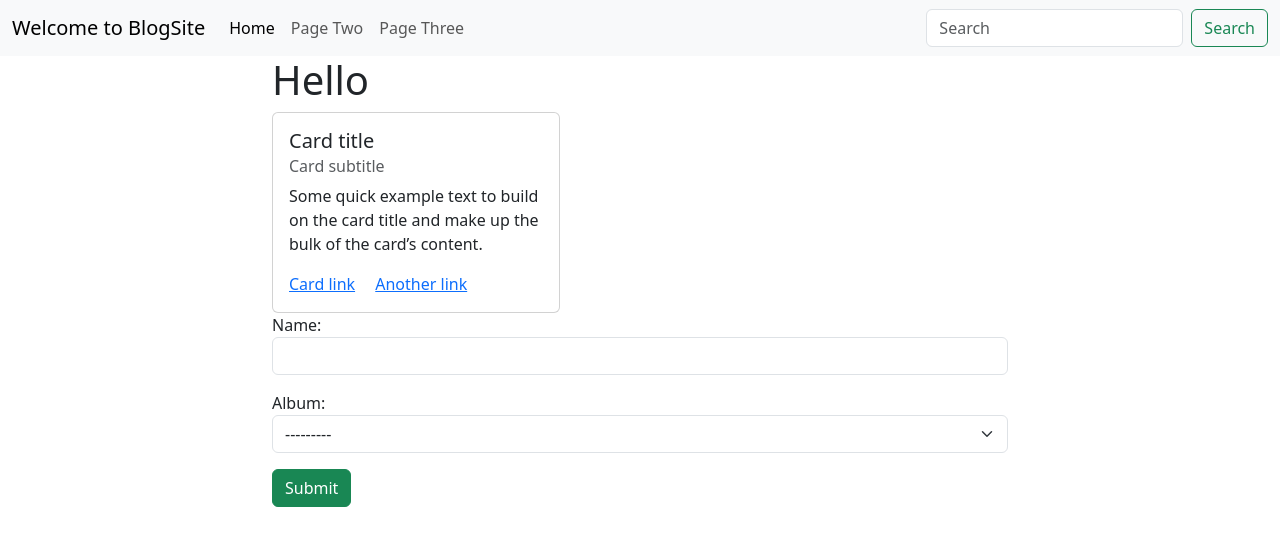
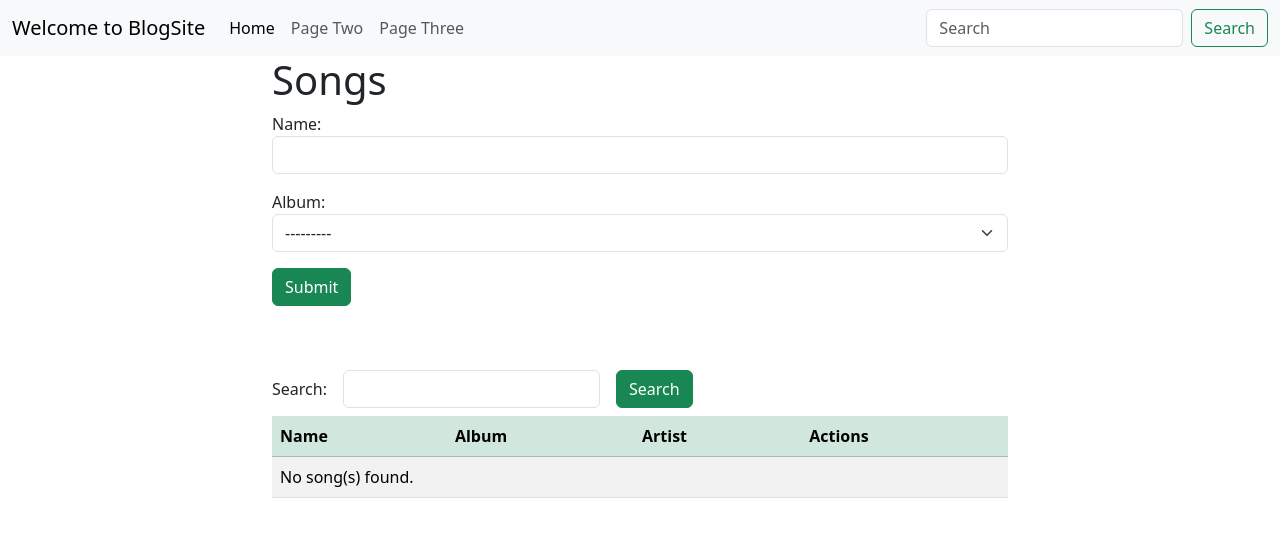
Before and after one commit to glitch0710/cs224-blog-app, a Django app: page /anotherpage/ in a window 1280 px wide. Shown: the top 546 px of the page. Run offline with Django 5.2, Linux system fonts and the light colour scheme; data that the repository does not hold is empty.

Commit message:
added edit, delete, and retrieve functions

```diff
--- a/blog/views.py
+++ b/blog/views.py
@@ -1,6 +1,6 @@
-from django.shortcuts import render, redirect
+from django.shortcuts import render, redirect, get_object_or_404
 from django.http import HttpResponse
-from .models import Album
+from .models import Album, Song
 from .forms import SongForm
 from django.contrib import messages
 
@@ -25,9 +25,19 @@ def index(request):
 def another_page(request):
     song_form = SongForm()
     if request.method == 'GET':
+
+        data = request.GET.get('search_song')
+
+        if data:
+            songs = Song.objects.filter(name__icontains=data)
+        else:
+            songs = Song.objects.all()
+
         context = {
             'form': song_form,
+            'songs': songs,
         }
+
         return render(request, 'pagetwo.html', context)
     else:
         new_song = SongForm(data=request.POST)
@@ -40,12 +50,46 @@ def another_page(request):
 
 
 def another_page_one(request, pk):
+    try:
+        song = Song.objects.get(pk=pk)
+    except Exception:
+        messages.error(request, "Song not found")
+        return redirect('another_page')
 
-    context = {
-        'pk': pk,
-    }
+    if request.method == 'GET':
+        form = SongForm(instance=song)
 
-    return render(request, 'pagefour.html', context)
+        context = {
+            'form': form,
+        }
+
+        return render(request, 'pagefour.html', context)
+
+    else:
+        updated_song = SongForm(data=request.POST, instance=song)
+
+        if updated_song.is_valid():
+            updated_song.save()
+
+            messages.success(request, "Song has been updated")
+            return redirect('another_page')
+        else:
+            messages.error(request, "Error upon saving. Please try again.")
+            return redirect('another_page')
+
+
+def delete_song(request, pk):
+    if request.method == 'GET':
+        try:
+            song = Song.objects.get(pk=pk)
+
+            song.delete()
+
+            messages.success(request, "Song has been deleted.")
+            return redirect('another_page')
+        except Exception:
+            messages.error(request, "Song not found")
+            return redirect('another_page')
 
 
 def page_three(request):
--- a/blogsite/urls.py
+++ b/blogsite/urls.py
@@ -23,5 +23,6 @@ urlpatterns = [
     path('', views.index, name="index"),
     path('anotherpage/', views.another_page, name="another_page"),
     path('anotherpage/<str:pk>', views.another_page_one, name="another_page_one"),
+    path('delete/<str:pk>', views.delete_song, name="delete_song"),
     path('pagethree/', views.page_three, name="page_three"),
 ]
--- a/templates/base/base.html
+++ b/templates/base/base.html
@@ -64,6 +64,10 @@
     <script src="https://cdn.jsdelivr.net/npm/bootstrap@5.3.8/dist/js/bootstrap.bundle.min.js"
         integrity="sha384-FKyoEForCGlyvwx9Hj09JcYn3nv7wiPVlz7YYwJrWVcXK/BmnVDxM+D2scQbITxI"
         crossorigin="anonymous"></script>
+    <script src="https://cdn.jsdelivr.net/npm/feather-icons/dist/feather.min.js"></script>
+    <script>
+        feather.replace();
+    </script>
 </body>
 
 </html>
--- a/templates/pagetwo.html
+++ b/templates/pagetwo.html
@@ -2,20 +2,7 @@
 
 {% block content %}
 
-<h1>Hello</h1>
-
-
-
-<div class="card" style="width: 18rem;">
-    <div class="card-body">
-        <h5 class="card-title">Card title</h5>
-        <h6 class="card-subtitle mb-2 text-body-secondary">Card subtitle</h6>
-        <p class="card-text">Some quick example text to build on the card title and make up the bulk of the card’s
-            content.</p>
-        <a href="#" class="card-link">Card link</a>
-        <a href="#" class="card-link">Another link</a>
-    </div>
-</div>
+<h1>Songs</h1>
 
 <form action="" method="post">
     {% csrf_token %}
@@ -23,6 +10,42 @@
     <button class="btn btn-success" type="submit">Submit</button>
 </form>
 
+<form action="" method="get" class="row row-cols-lg-auto g-3 align-items-center mt-5">
+    <div class="col-12">
+        <label for="search_song">Search: </label>
+    </div>
+    <div class="col-12">
+        <input class="form-control" type="text" name="search_song" id="search_song" />
+    </div>
+    <div class="col-12">
+        <button class="btn btn-success" type="submit">Search</button>
+    </div>
+</form>
 
+<table class="table table-striped mt-2">
+    <thead class="table table-success">
+        <th>Name</th>
+        <th>Album</th>
+        <th>Artist</th>
+        <th>Actions</th>
+    </thead>
+    <tbody>
+        {% for song in songs %}
+            <tr>
+                <td>{{ song.name }}</td>
+                <td>{{ song.album.title }}</td>
+                <td>{{ song.album.artist }}</td>
+                <td>
+                    <a href="{% url 'another_page_one' song.pk %}" class="btn btn-sm btn-success"><i data-feather="edit-3"></i></a>
+                    <a href="{% url 'delete_song' song.pk %}" class="btn btn-sm btn-danger"><i data-feather="trash-2"></i></a>
+                </td>
+            </tr>
+        {% empty %}
+            <tr>
+                <td colspan="4">No song(s) found.</td>
+            </tr>
+        {% endfor %}
+    </tbody>
+</table>
 
 {% endblock %}
```
Also changed, not shown: templates/pagefour.html (+6 -1 lines).
